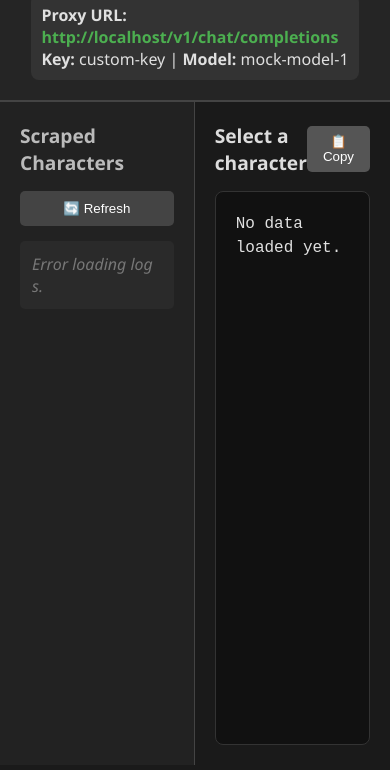
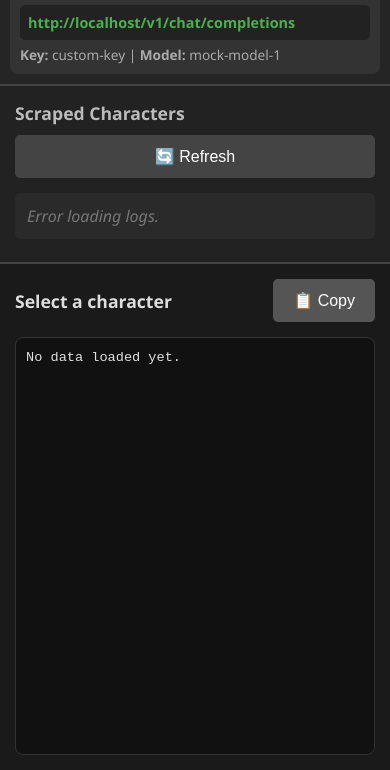
Before and after one commit to lifemoon2456/janitor-scraper, a website: page public/index.html in a window 390 px wide. Shown: the part 79-849 px from the top of the page. Drawn offline with Linux system fonts and the light colour scheme; no server answers.

Commit message:
Update style.css

```diff
--- a/public/style.css
+++ b/public/style.css
@@ -11,11 +11,12 @@ body {
     height: 100vh;
     display: flex;
     flex-direction: column;
+    overflow: hidden;
 }
 
 header {
     background-color: #252525;
-    padding: 20px;
+    padding: 15px;
     border-bottom: 2px solid #444;
     text-align: center;
 }
@@ -23,6 +24,7 @@ header {
 header h1 {
     color: #ff4b4b;
     margin-bottom: 10px;
+    font-size: 1.5rem;
 }
 
 .dashboard-info {
@@ -31,12 +33,25 @@ header h1 {
     border-radius: 8px;
     display: inline-block;
     text-align: left;
+    width: 100%;
+    max-width: 600px;
 }
 
-#proxy-url {
+.url-box {
     color: #4caf50;
     font-weight: bold;
-    user-select: all;
+    background: #222;
+    padding: 8px;
+    border-radius: 5px;
+    word-break: break-all;
+    cursor: pointer;
+    margin: 5px 0;
+    font-size: 0.9rem;
+}
+
+.info-text {
+    font-size: 0.85rem;
+    color: #aaa;
 }
 
 main {
@@ -48,20 +63,21 @@ main {
 .sidebar {
     width: 300px;
     background-color: #222;
-    padding: 20px;
+    padding: 15px;
     border-right: 1px solid #444;
     overflow-y: auto;
+    flex-shrink: 0;
 }
 
 .sidebar h2 {
-    font-size: 1.2rem;
-    margin-bottom: 15px;
+    font-size: 1.1rem;
+    margin-bottom: 10px;
     color: #bbb;
 }
 
 #refresh-btn {
     width: 100%;
-    padding: 10px;
+    padding: 12px;
     margin-bottom: 15px;
     background-color: #444;
     color: white;
@@ -69,6 +85,7 @@ main {
     border-radius: 5px;
     cursor: pointer;
     transition: background 0.2s;
+    font-size: 1rem;
 }
 
 #refresh-btn:hover {
@@ -104,15 +121,12 @@ main {
     font-style: italic;
 }
 
-#log-list li.placeholder:hover {
-    background-color: #2a2a2a;
-}
-
 .content-area {
     flex: 1;
-    padding: 20px;
+    padding: 15px;
     display: flex;
     flex-direction: column;
+    overflow: hidden;
 }
 
 .content-header {
@@ -120,20 +134,23 @@ main {
     justify-content: space-between;
     align-items: center;
     margin-bottom: 15px;
+    gap: 10px;
 }
 
 #current-file {
     color: #ddd;
-    font-size: 1.2rem;
+    font-size: 1.1rem;
+    word-break: break-all;
 }
 
 #copy-btn {
-    padding: 8px 16px;
+    padding: 10px 15px;
     background-color: #4caf50;
     color: white;
     border: none;
     border-radius: 5px;
     cursor: pointer;
+    white-space: nowrap;
 }
 
 #copy-btn:disabled {
@@ -149,10 +166,55 @@ main {
     flex: 1;
     background-color: #111;
     border: 1px solid #333;
-    padding: 20px;
+    padding: 15px;
     border-radius: 8px;
     overflow-y: auto;
     white-space: pre-wrap;
     font-family: 'Courier New', Courier, monospace;
     line-height: 1.5;
+    font-size: 0.9rem;
 }
+
+/* =========================================
+   تحسينات الهواتف (Mobile Responsive)
+========================================= */
+@media (max-width: 768px) {
+    body {
+        height: auto;
+        min-height: 100vh;
+        overflow: auto;
+    }
+
+    header {
+        padding: 10px;
+    }
+
+    header h1 {
+        font-size: 1.2rem;
+    }
+
+    main {
+        flex-direction: column;
+    }
+
+    .sidebar {
+        width: 100%;
+        max-height: 250px;
+        border-right: none;
+        border-bottom: 2px solid #444;
+    }
+
+    .content-area {
+        min-height: 60vh;
+    }
+
+    #copy-btn {
+        padding: 12px 20px;
+        font-size: 1rem;
+    }
+
+    #log-content {
+        font-size: 0.85rem;
+        padding: 10px;
+    }
+}
```
